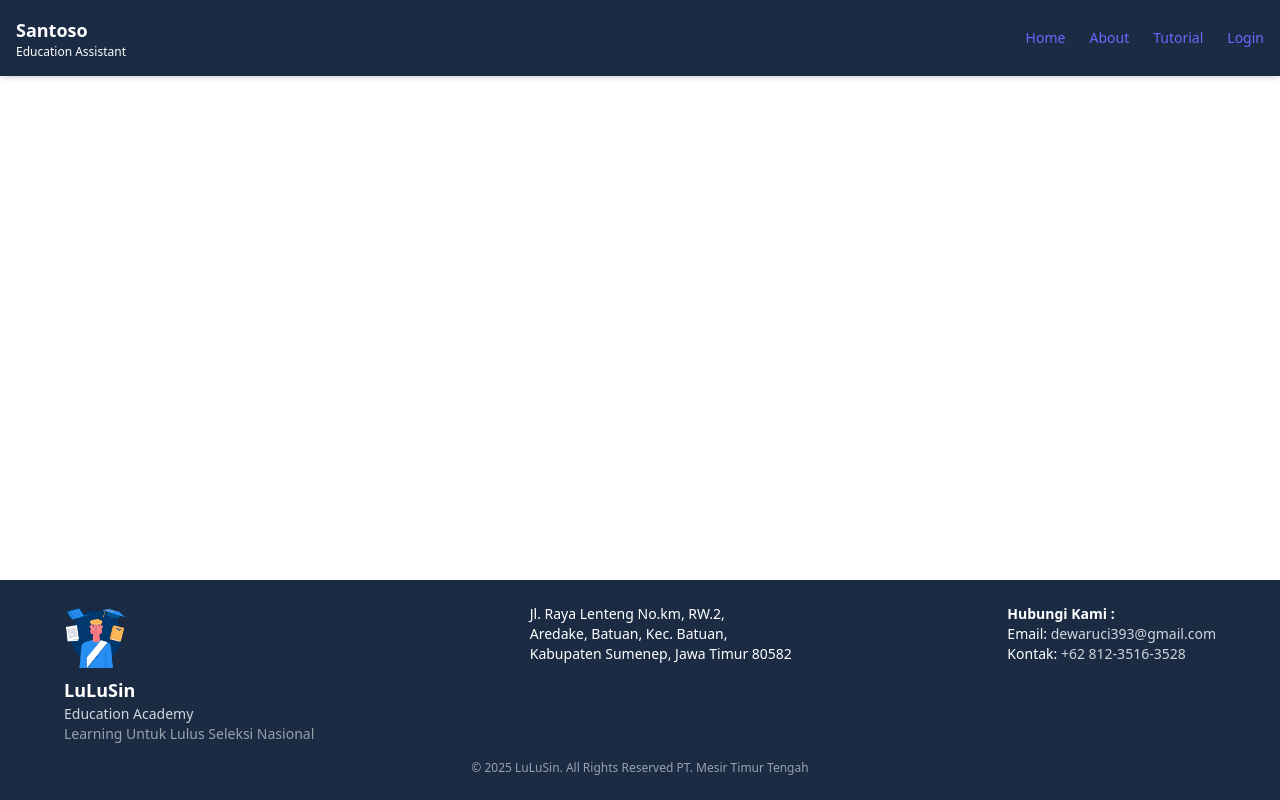
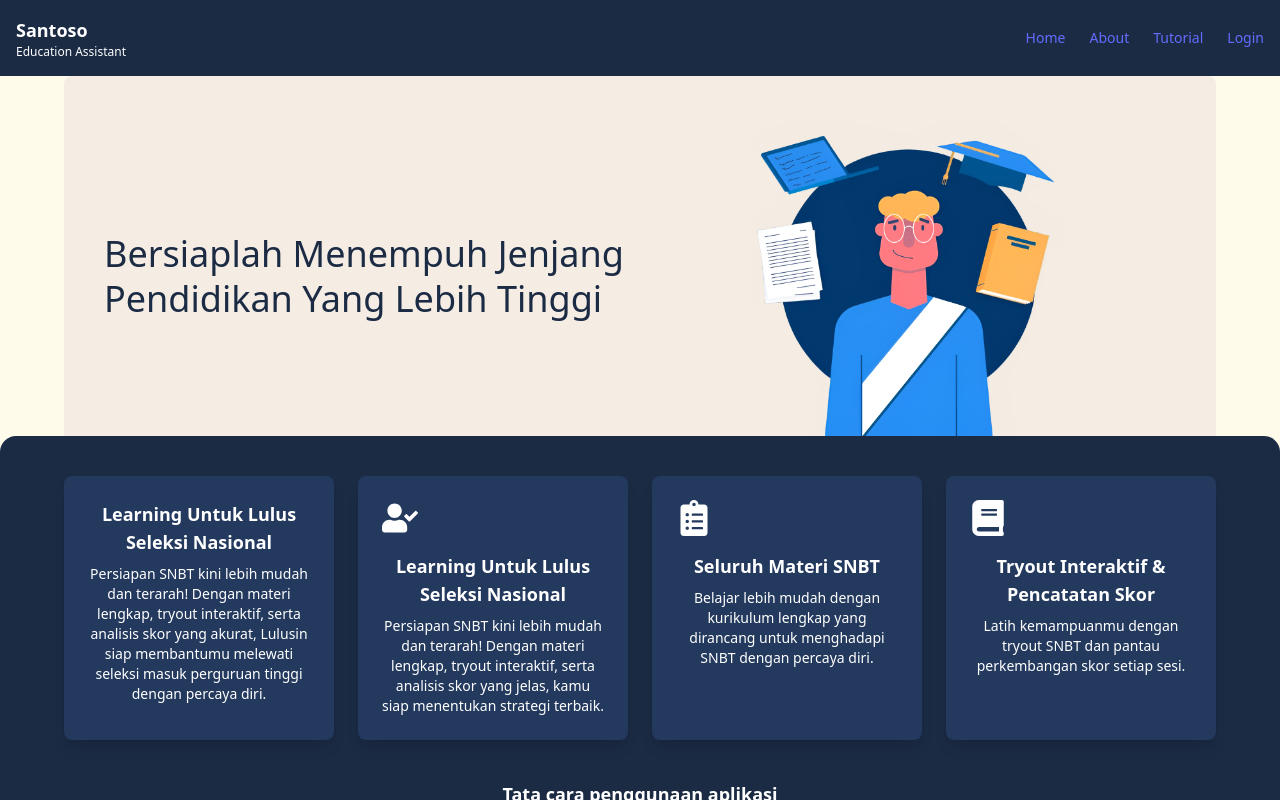
Before and after one commit to mifzalf/LuLuSin-FrontEnd, a React (Vite) app: page /Siswa/landingpage in a window 1280 px wide. Built offline with nearby package versions, Linux system fonts and the light colour scheme.

Commit message:
membuat halama siswa/landingpage

```diff
--- a/src/App.jsx
+++ b/src/App.jsx
@@ -12,6 +12,7 @@ import DetailGuru from "./Pages/Admin/DetailGuru";
 import DetailMurid from "./Pages/Admin/DetailMurid";
 import CreateTryout from "./Pages/Guru/CreateTryout";
 import SiswaDashBoard from "./Pages/Siswa/DashBoard";
+import SiswaLandingPage from "./Pages/Siswa/landingpage";
 
 
 function App() {
@@ -60,6 +61,7 @@ function App() {
             } />
             <Route path="Guru/CreateTryout" element={<CreateTryout />} />
             <Route path="Siswa/DashBoard" element={<SiswaDashBoard />} />
+            <Route path="Siswa/landingpage" element={<SiswaLandingPage />} />
           </Routes>
         </Layout>
       } />
--- /dev/null
+++ b/src/Pages/Siswa/landingpage.jsx
@@ -0,0 +1,211 @@
+"use client";
+
+import { FaUserCheck, FaClipboardList, FaBook } from "react-icons/fa";
+import { motion } from "framer-motion";
+import { useInView } from "framer-motion";
+import { useRef } from "react";
+import React from "react";
+
+export default function SiswaLandingPage() {
+  const featuresRef = useRef(null);
+  const featuresInView = useInView(featuresRef, { once: true, amount: 0.2 });
+
+  const stepsRef = useRef(null);
+  const stepsInView = useInView(stepsRef, { once: true, amount: 0.2 });
+
+  // Animation variants
+  const containerVariants = {
+    hidden: { opacity: 0 },
+    visible: {
+      opacity: 1,
+      transition: {
+        staggerChildren: 0.1,
+        delayChildren: 0.3,
+      },
+    },
+  };
+
+  const itemVariants = {
+    hidden: { y: 20, opacity: 0 },
+    visible: {
+      y: 0,
+      opacity: 1,
+      transition: { type: "spring",   stiffness: 100 },
+    },
+  };
+
+  const cardVariants = {
+    hidden: { y: 40, opacity: 0 },
+    visible: (i) => ({
+      y: 0,
+      opacity: 1,
+      transition: {
+        delay: i * 0.1,
+        duration: 0.5,
+        type: "spring",
+        stiffness: 100,
+      },
+    }),
+  };
+
+  const stepVariants = {
+    hidden: { scale: 0.8, opacity: 0 },
+    visible: (i) => ({
+      scale: 1,
+      opacity: 1,
+      transition: {
+        delay: i * 0.05,
+        duration: 0.4,
+        type: "spring",
+        stiffness: 100,
+      },
+    }),
+  };
+
+  return (
+    <div className="flex flex-col min-h-screen w-screen">
+      <main className="flex-grow w-full bg-amber-50">
+        <motion.section
+          initial={{ opacity: 0 }}
+          animate={{ opacity: 1 }}
+          transition={{ duration: 0.8 }}
+          className="flex flex-col md:flex-row items-center max-w-6xl mx-auto bg-[#F5EDE4] p-10 rounded-lg"
+        >
+          <motion.div
+            initial={{ x: -50, opacity: 0 }}
+            animate={{ x: 0, opacity: 1 }}
+            transition={{ delay: 0.3, duration: 0.8 }}
+            className="md:w-1/2 text-[#1B2B44]"
+          >
+            <motion.h2
+              initial={{ y: -20, opacity: 0 }}
+              animate={{ y: 0, opacity: 1 }}
+              transition={{ delay: 0.5, duration: 0.8, type: "spring" }}
+              className="   cofont-bold text-3xl md:text-4xl leading-tight"
+            >
+              Bersiaplah Menempuh Jenjang Pendidikan Yang Lebih Tinggi
+            </motion.h2>
+          </motion.div>
+          <motion.div
+            initial={{ x: 50, opacity: 0 }}
+            animate={{ x: 0, opacity: 1 }}
+            transition={{ delay: 0.3, duration: 0.8 }}
+            className="md:w-1/2 flex justify-center"
+          >
+            <motion.img
+              initial={{ scale: 0.8, opacity: 0 }}
+              animate={{ scale: 1, opacity: 1 }}
+              transition={{ delay: 0.7, duration: 0.8, type: "spring" }}
+              whileHover={{ scale: 1.05, rotate: 2 }}
+              src="/santoso tk lulus kuliah.png"
+              alt="Education Illustration"
+              className="w-80"
+            />
+          </motion.div>
+        </motion.section>
+
+        <section className="relative bg-[#1B2B44] py-10 px-6 mt-[-40px] rounded-t-2xl">
+          <motion.div
+            ref={featuresRef}
+            initial="hidden"
+            animate={featuresInView ? "visible" : "hidden"}
+            variants={containerVariants}
+            className="grid grid-cols-1 md:grid-cols-4 gap-6 max-w-6xl mx-auto"
+          >
+            {[
+              {
+                title: " Learning Untuk Lulus Seleksi Nasional",
+                text: "Persiapan SNBT kini lebih mudah dan terarah! Dengan materi lengkap, tryout interaktif, serta analisis skor yang akurat, Lulusin siap membantumu melewati seleksi masuk perguruan tinggi dengan percaya diri.",
+              },
+              {
+                icon: <FaUserCheck className="text-4xl text-white mb-4" />,
+                title: "Learning Untuk Lulus Seleksi Nasional",
+                text: "Persiapan SNBT kini lebih mudah dan terarah! Dengan materi lengkap, tryout interaktif, serta analisis skor yang jelas, kamu siap menentukan strategi terbaik.",
+              },
+              {
+                icon: <FaClipboardList className="text-4xl text-white mb-4" />,
+                title: "Seluruh Materi SNBT",
+                text: "Belajar lebih mudah dengan kurikulum lengkap yang dirancang untuk menghadapi SNBT dengan percaya diri.",
+              },
+              {
+                icon: <FaBook className="text-4xl text-white mb-4" />,
+                title: "Tryout Interaktif & Pencatatan Skor",
+                text: "Latih kemampuanmu dengan tryout SNBT dan pantau perkembangan skor setiap sesi.",
+              },
+            ].map((item, index) => (
+              <motion.div
+                key={index}
+                custom={index}
+                variants={cardVariants}
+                whileHover={{
+                  y: -10,
+                  boxShadow: "0 10px 25px -5px rgba(0, 0, 0, 0.3)",
+                  transition: { type: "spring", stiffness: 300 },
+                }}
+                className="bg-[#23395d] p-6 rounded-lg shadow-lg text-center text-white"
+              >
+                {item.icon && (
+                  <motion.div
+                    initial={{ rotateY: 0 }}
+                    whileHover={{ rotateY: 360 }}
+                    transition={{ duration: 0.8 }}
+                  >
+                    {item.icon}
+                  </motion.div>
+                )}
+                <motion.h3
+                  variants={itemVariants}
+                  className="font-bold text-lg"
+                >
+                  {item.title}
+                </motion.h3>
+                <motion.p variants={itemVariants} className="text-sm mt-2">
+                  {item.text}
+                </motion.p>
+              </motion.div>
+            ))}
+          </motion.div>
+          <div className="bg-[#1B2B44] py-10 px-6 text-white">
+            <motion.h3
+              initial={{ opacity: 0, y: 20 }}
+              whileInView={{ opacity: 1, y: 0 }}
+              transition={{ duration: 0.5 }}
+              viewport={{ once: true }}
+              className="text-center text-lg font-semibold mb-4"
+            >
+              Tata cara penggunaan aplikasi
+            </motion.h3>
+            <motion.div
+              initial={{ scaleX: 0 }}
+              whileInView={{ scaleX: 1 }}
+              transition={{ duration: 0.8, delay: 0.2 }}
+              viewport={{ once: true }}
+              className="border-t border-gray-400 mb-4"
+            />
+            <motion.div
+              ref={stepsRef}
+              initial="hidden"
+              animate={stepsInView ? "visible" : "hidden"}
+              variants={containerVariants}
+              className="grid grid-cols-1 sm:grid-cols-2 md:grid-cols-4 gap-4 max-w-6xl mx-auto"
+            >
+              {[...Array(8)].map((_, index) => (
+                <motion.div
+                  key={index}
+                  custom={index}
+                  variants={stepVariants}
+                  whileHover={{
+                    scale: 1.05,
+                    backgroundColor: "#3A5785",
+                    transition: { type: "spring", stiffness: 300 },
+                  }}
+                  className="bg-[#2E4568] h-32 rounded-lg shadow-md"
+                />
+              ))}
+            </motion.div>
+          </div>
+        </section>
+      </main>
+    </div>
+  );
+}
```
